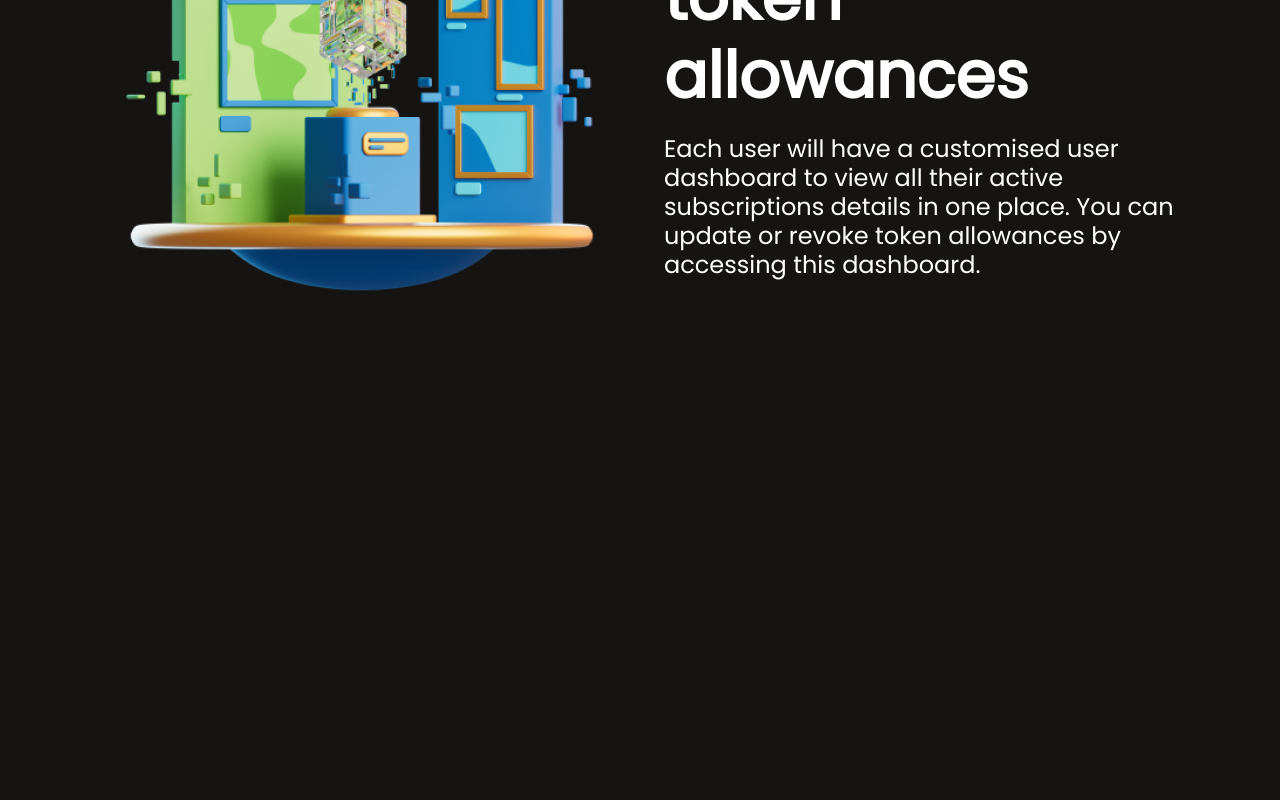
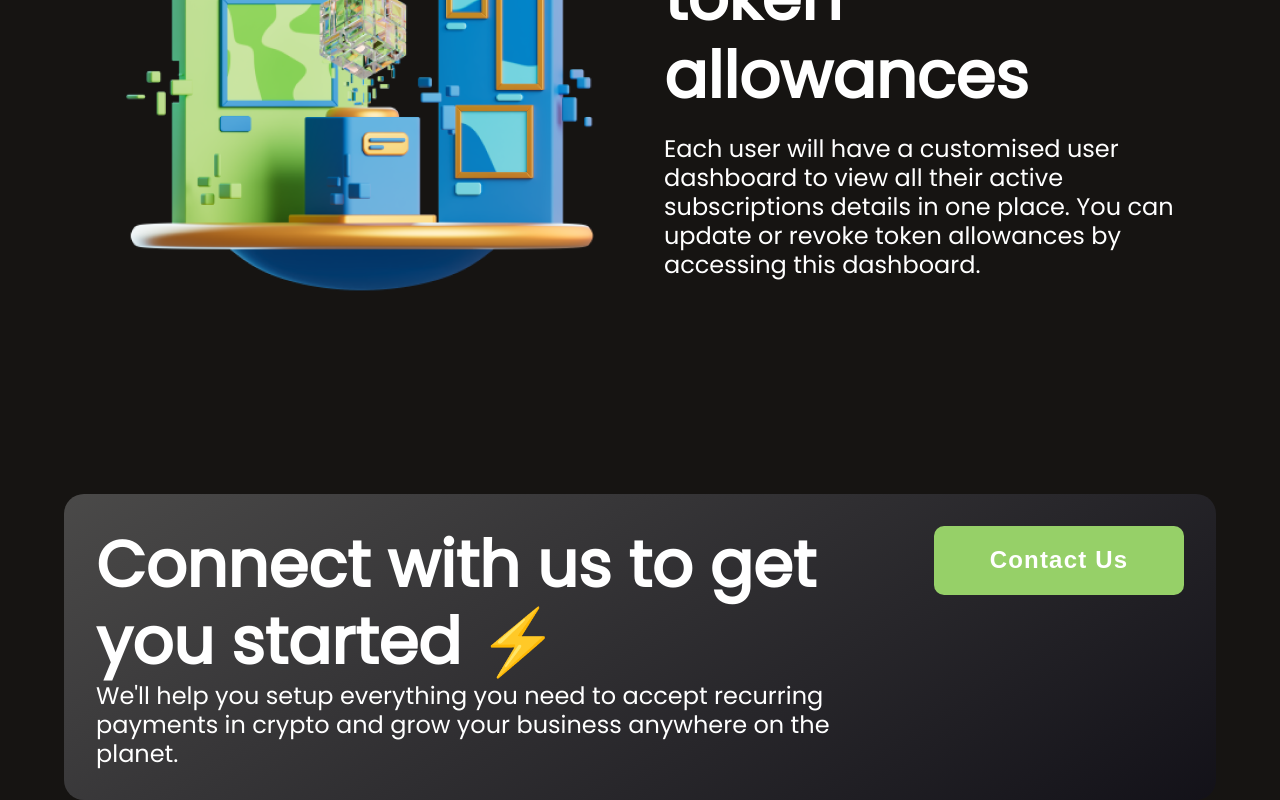
Before and after one commit to ClaudiuSonica/autopay-finance, a React (Vite) app: page / in a window 1280 px wide. Shown: the part 4861-5661 px from the top of the page. Before the commit the page ends 5203 px from the top, so only its background shows below. Built offline with nearby package versions, Linux system fonts and the light colour scheme.

Commit message:
call to action section added

```diff
--- a/src/App.jsx
+++ b/src/App.jsx
@@ -1,5 +1,6 @@
 import Banner from "./components/molecules/banner/Banner"
 import Card from "./components/molecules/card/Card"
+import Cta from "./components/molecules/cta/Cta"
 import Header from "./components/molecules/header/Header"
 
 const App = () => {
@@ -8,6 +9,7 @@ const App = () => {
       <Header />
       <Banner />
       <Card />
+      <Cta />
     </div>
   )
 }
--- a/src/components/molecules/card/Card.jsx
+++ b/src/components/molecules/card/Card.jsx
@@ -5,7 +5,7 @@ const Card = () => {
   const { examples } = data;
 
   return (
-    <section className="section__card">
+    <main className="section__card">
       {examples.map((example) => (
         <div className="card" key={example.id}>
           <img className="card__img" src={example.imgURL} alt={example.title} />
@@ -15,7 +15,7 @@ const Card = () => {
           </div>
         </div>
       ))}
-    </section>
+    </main>
   );
 };
 
--- a/src/components/molecules/card/Card.scss
+++ b/src/components/molecules/card/Card.scss
@@ -6,6 +6,7 @@
   align-items: center;
   justify-content: space-between;
   gap: 10.5rem;
+  margin-block-end: 9.5rem;
 
   .card {
     display: flex;
--- /dev/null
+++ b/src/components/molecules/cta/Cta.jsx
@@ -0,0 +1,16 @@
+/* eslint-disable react/no-unescaped-entities */
+import "./Cta.scss";
+
+const Cta = () => {
+  return (
+    <section className="cta">
+      <div className="cta__text">
+        <h2 className="cta__title">Connect with us to get you started ⚡</h2>
+        <p className="cta__info">We'll help you setup everything you need to accept recurring payments in crypto and grow your business anywhere on the planet.</p>
+      </div>
+      <button className="cta__btn">Contact Us</button>
+    </section>
+  )
+}
+
+export default Cta;
--- /dev/null
+++ b/src/components/molecules/cta/Cta.scss
@@ -0,0 +1,45 @@
+@import "../../../scss/variables";
+
+.cta {
+  border-radius: 1.25rem;
+  background: linear-gradient(
+    148deg,
+    rgba(109, 109, 109, 0.6) 0%,
+    rgba(17, 16, 29, 0.6) 100%
+  );
+  padding: 2rem;
+  display: flex;
+  align-items: flex-start;
+  justify-content: space-between;
+
+  &__text {
+    max-width: 70%;
+
+    .cta__title {
+      color: $white;
+      font-size: 4rem;
+      font-weight: 600;
+      line-height: 121.5%;
+    }
+
+    .cta__info {
+      color: $white;
+      font-size: 1.5rem;
+      font-weight: 400;
+      line-height: 121.5%;
+    }
+  }
+
+  &__btn {
+    border: 0;
+    border-radius: 0.625rem;
+    background: $primaryGreen;
+    width: 15.625rem;
+    height: 4.3125rem;
+    color: $white;
+    font-size: 1.5rem;
+    font-weight: 600;
+    letter-spacing: 0.075rem;
+    cursor: pointer;
+  }
+}
```
